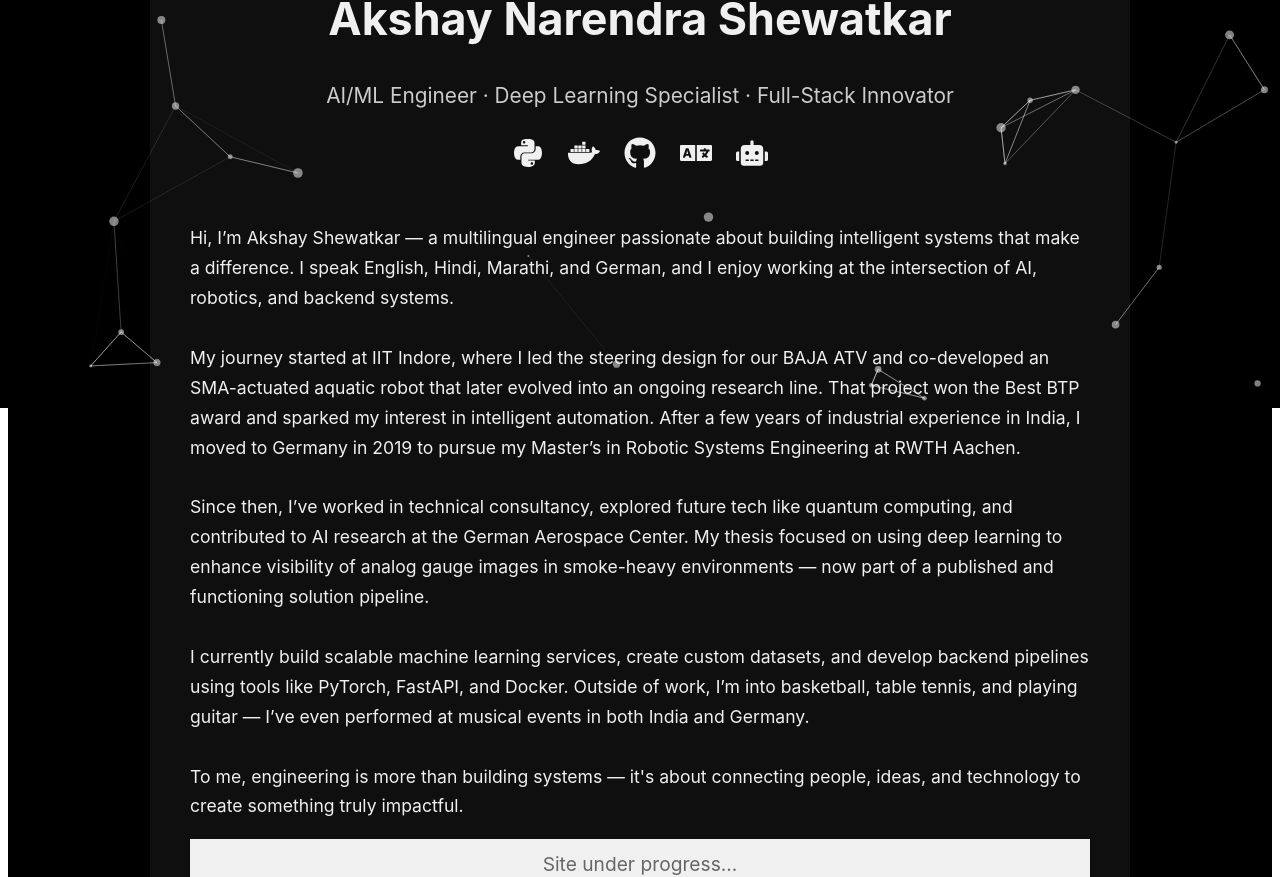
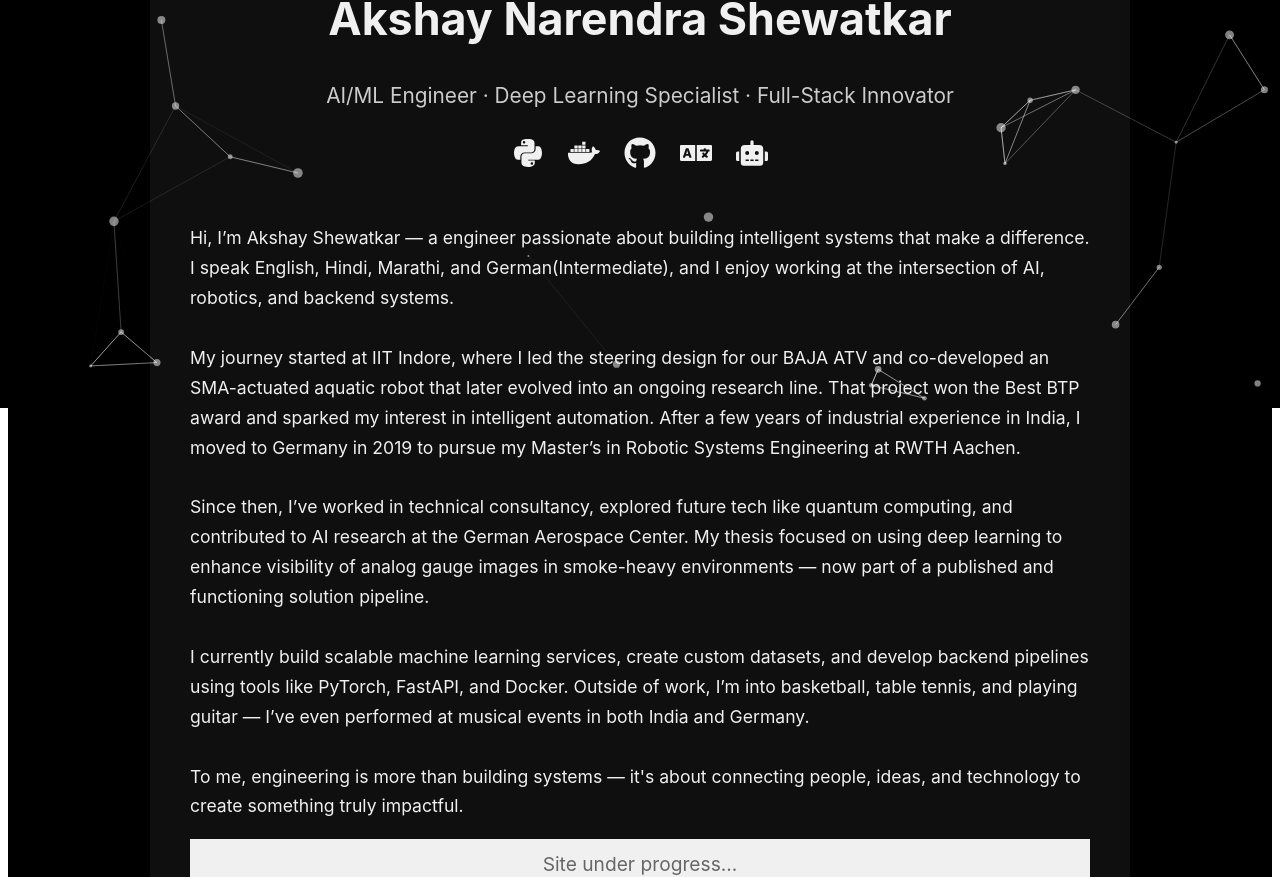
Before and after one commit to akcaesar/akcaesar.github.io, a React (Create React App) app: page / in a window 1280 px wide. Shown: the part 392-1269 px from the top of the page. Built offline with nearby package versions, Linux system fonts and the light colour scheme.

Commit message:
edit about.js

```diff
--- a/src/components/About.js
+++ b/src/components/About.js
@@ -8,7 +8,7 @@ function About({ lang }) {
       title: "Akshay Narendra Shewatkar",
       role: "AI/ML Engineer · Deep Learning Specialist · Full-Stack Innovator",
       desc: `
-        Hi, I’m Akshay Shewatkar — a multilingual engineer passionate about building intelligent systems that make a difference. I speak English, Hindi, Marathi, and German, and I enjoy working at the intersection of AI, robotics, and backend systems.
+        Hi, I’m Akshay Shewatkar — a engineer passionate about building intelligent systems that make a difference. I speak English, Hindi, Marathi, and German(Intermediate), and I enjoy working at the intersection of AI, robotics, and backend systems.
 
 My journey started at IIT Indore, where I led the steering design for our BAJA ATV and co-developed an SMA-actuated aquatic robot that later evolved into an ongoing research line. That project won the Best BTP award and sparked my interest in intelligent automation. After a few years of industrial experience in India, I moved to Germany in 2019 to pursue my Master’s in Robotic Systems Engineering at RWTH Aachen.
 
```
